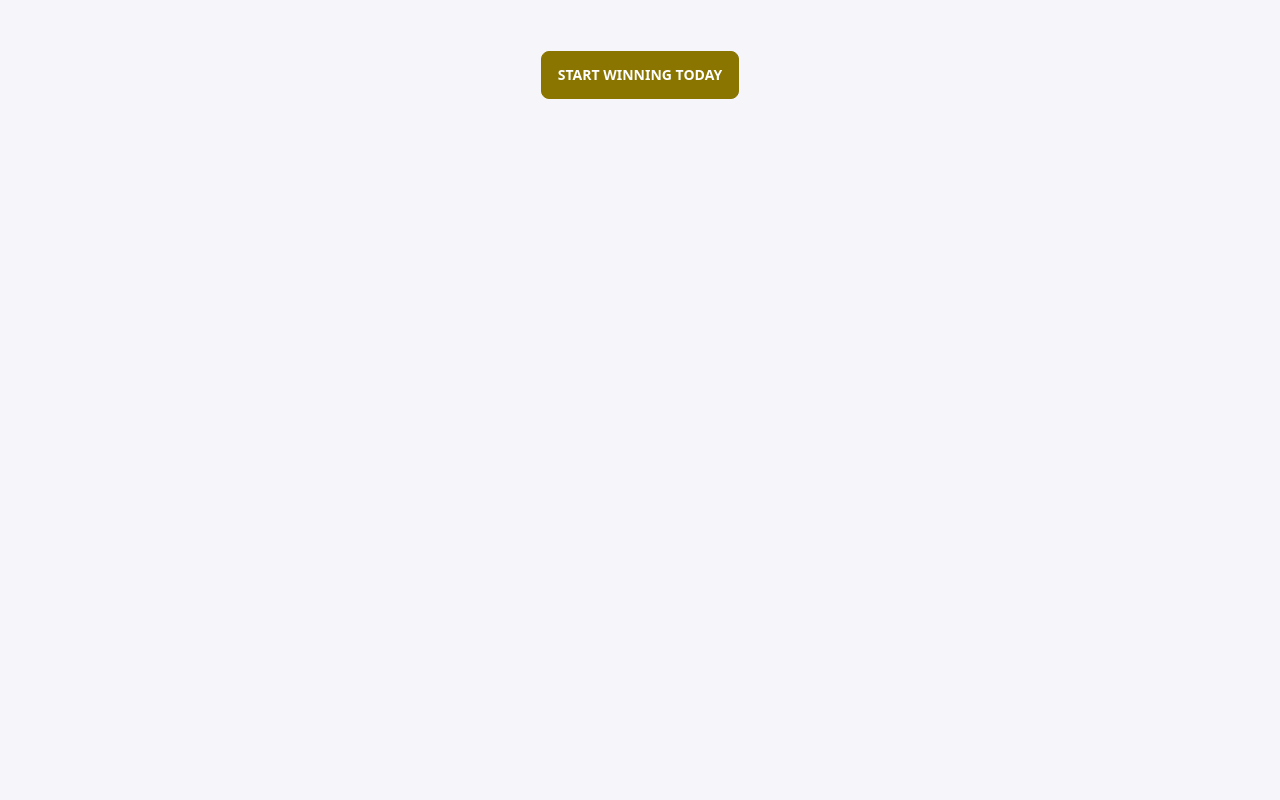
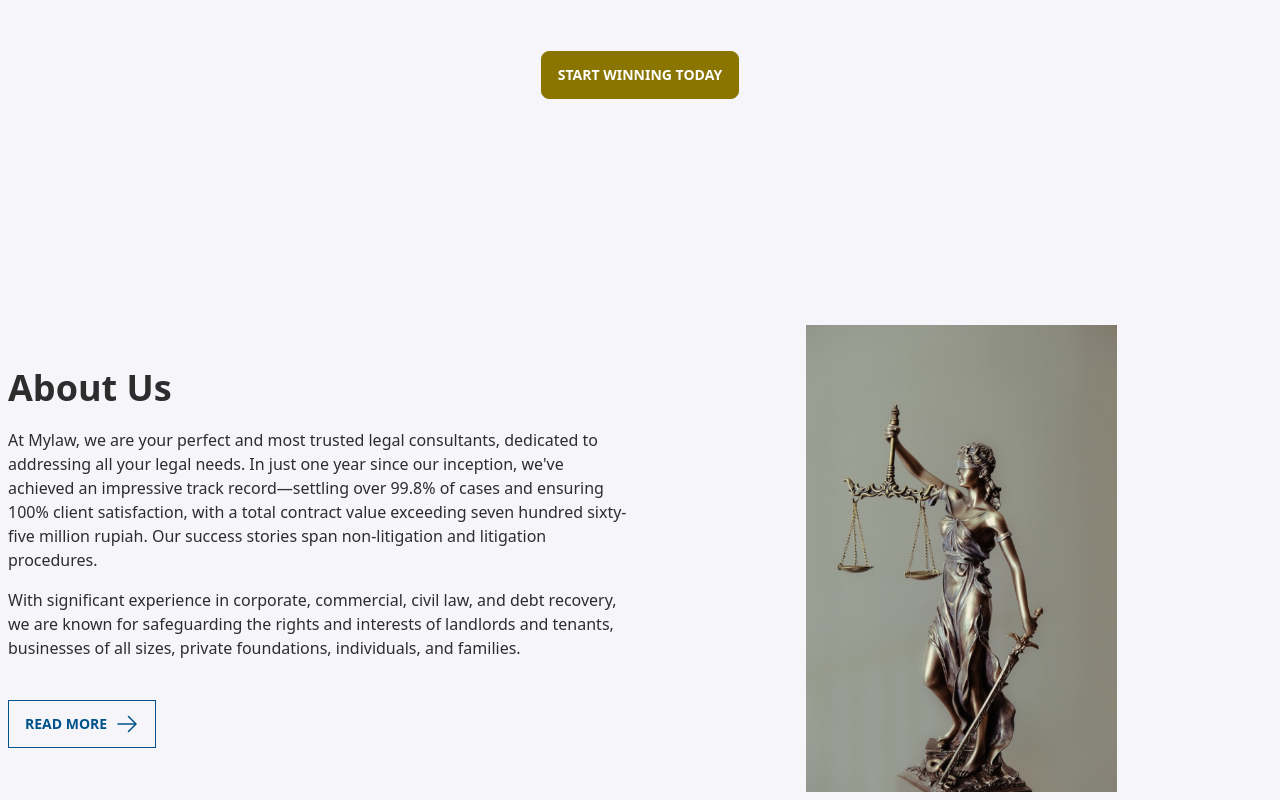
Before and after one commit to nctrnlman/client-mylaw, a React (Vite) app: page / in a window 1280 px wide. Shown: the part 483-1283 px from the top of the page. Before the commit the page ends 800 px from the top, so only its background shows below. Built offline with nearby package versions, Linux system fonts and the light colour scheme.

Commit message:
Feat: create about us section

```diff
--- a/package.json
+++ b/package.json
@@ -10,6 +10,7 @@
     "preview": "vite preview"
   },
   "dependencies": {
+    "nice-react-ticker": "^2.1.0",
     "react": "^18.2.0",
     "react-dom": "^18.2.0"
   },
--- a/src/App.jsx
+++ b/src/App.jsx
@@ -1,3 +1,4 @@
+import AboutUs from "./components/AboutUs";
 import Hero from "./components/Hero";
 import Navbar from "./components/Navbar";
 
@@ -7,6 +8,7 @@ function App() {
       <div>
         <Navbar />
         <Hero />
+        <AboutUs />
       </div>
     </>
   );
--- /dev/null
+++ b/src/components/AboutUs.jsx
@@ -0,0 +1,48 @@
+import aboutUsImg from "../assets/img-about_us.png";
+
+const AboutUs = () => {
+  return (
+    <div className="max-w-7xl p-2 bg-base-100 grid grid-cols-2 items-center gap-5 mx-auto">
+      <div>
+        <h2 className="text-4xl font-bold mb-5">About Us</h2>
+        <p className="mb-4">
+          At Mylaw, we are your perfect and most trusted legal consultants,
+          dedicated to addressing all your legal needs. In just one year since
+          our inception, we've achieved an impressive track record—settling over
+          99.8% of cases and ensuring 100% client satisfaction, with a total
+          contract value exceeding seven hundred sixty-five million rupiah. Our
+          success stories span non-litigation and litigation procedures.
+        </p>
+        <p className="mb-10">
+          With significant experience in corporate, commercial, civil law, and
+          debt recovery, we are known for safeguarding the rights and interests
+          of landlords and tenants, businesses of all sizes, private
+          foundations, individuals, and families.
+        </p>
+        <a
+          href=""
+          className="btn btn-outline btn-primary hover:pr-10 group transition-all rounded-none"
+        >
+          Read More
+          <span className="group-hover:translate-x-4 transition-all">
+            <svg
+              xmlns="http://www.w3.org/2000/svg"
+              viewBox="0 0 24 24"
+              fill="currentColor"
+              className="w-6 h-6"
+            >
+              <path
+                fillRule="evenodd"
+                d="M12.97 3.97a.75.75 0 011.06 0l7.5 7.5a.75.75 0 010 1.06l-7.5 7.5a.75.75 0 11-1.06-1.06l6.22-6.22H3a.75.75 0 010-1.5h16.19l-6.22-6.22a.75.75 0 010-1.06z"
+                clipRule="evenodd"
+              />
+            </svg>
+          </span>
+        </a>
+      </div>
+      <img src={aboutUsImg} alt="" className="w-1/2 justify-self-center" />
+    </div>
+  );
+};
+
+export default AboutUs;
```
Also changed, not shown: src/assets/img-about_us.png (added), 1 other file (tests, documents, lock files or other folders).
